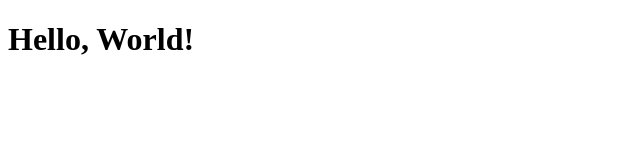
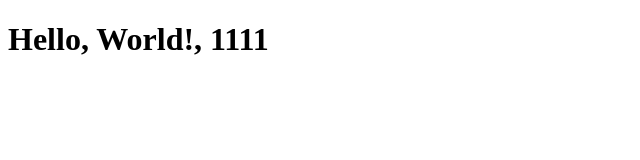
Before and after one commit to phanthien28/test-trigger-jenkins, a plain HTML site: page index.html in a window 1280 px wide. Shown: the whole page, without its empty margins (0-640 px from the left). Drawn offline with Linux system fonts and the light colour scheme.

Commit message:
edit file index

```diff
--- a/index.html
+++ b/index.html
@@ -5,6 +5,6 @@
     <title>Hello World</title>
 </head>
 <body>
-    <h1>Hello, World!</h1>
+    <h1>Hello, World!, 1111</h1>
 </body>
 </html>
```
